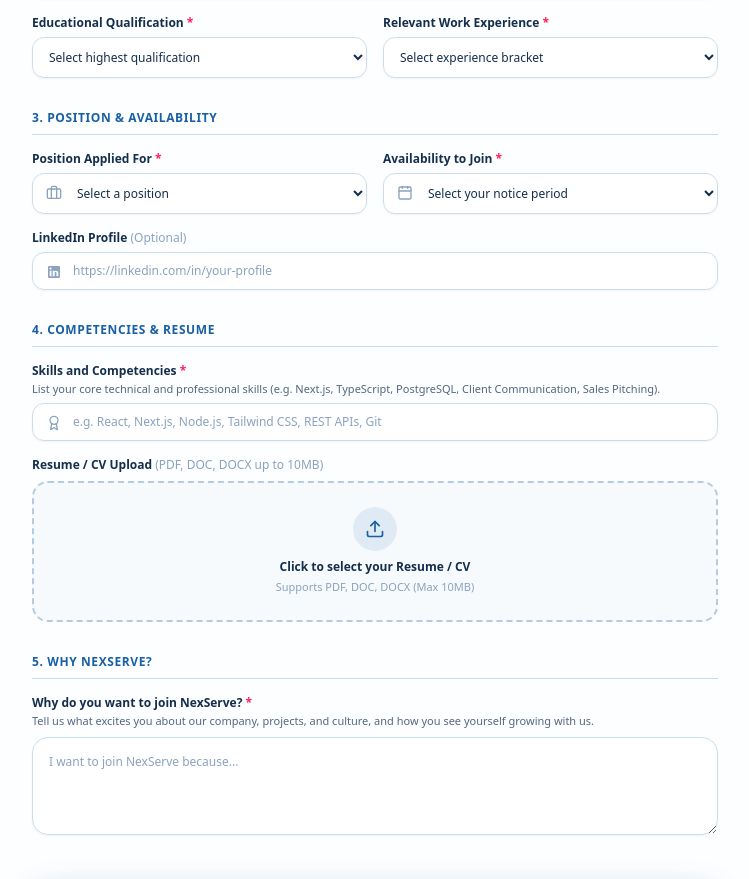
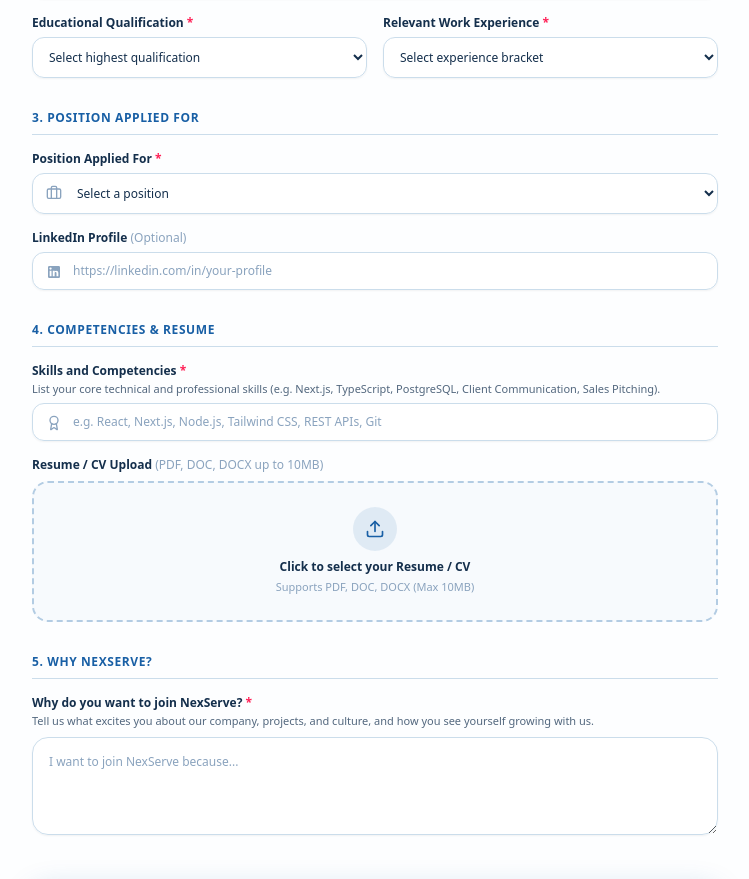
Before and after one commit to peter-techy/NexServe, a Next.js app: page /careers in a window 1280 px wide. Shown: the part 1174-2053 px from the top of the page, without its empty margins (265-1014 px from the left). Built offline with nearby package versions, Linux system fonts and the light colour scheme.

Commit message:
feat(careers): remove Availability to Join field from application forms

```diff
--- a/src/app/actions/applications.ts
+++ b/src/app/actions/applications.ts
@@ -27,7 +27,7 @@ export async function submitJobApplicationAction(
   const relevant_experience = (formData.get("relevant_experience") as string)?.trim() || "";
   const skills = (formData.get("skills") as string)?.trim() || "";
   const position_applied = (formData.get("position_applied") as string)?.trim() || "";
-  const availability = (formData.get("availability") as string)?.trim() || "";
+  const availability = (formData.get("availability") as string)?.trim() || "Not specified";
   const linkedin_url = (formData.get("linkedin_url") as string)?.trim() || "";
   const why_join = (formData.get("why_join") as string)?.trim() || "";
 
@@ -61,9 +61,6 @@ export async function submitJobApplicationAction(
   }
   if (!(JOB_POSITIONS as readonly string[]).includes(position_applied)) {
     return { ok: false, message: "Invalid position selected. Please choose Sales Executive or Others." };
-  }
-  if (!availability) {
-    return { ok: false, message: "Please specify your availability to join." };
   }
   if (!why_join || why_join.length < 10) {
     return { ok: false, message: "Please share why you want to join NexServe (minimum 10 characters)." };
--- a/src/components/careers/application-form.tsx
+++ b/src/components/careers/application-form.tsx
@@ -11,7 +11,6 @@ import {
   Briefcase,
   Award,
   Upload,
-  Calendar,
   HeartHandshake,
   CheckCircle2,
   AlertCircle,
@@ -51,15 +50,6 @@ const EXPERIENCES = [
   "1 - 2 Years",
   "3 - 5 Years",
   "5+ Years",
-];
-
-const AVAILABILITY_OPTIONS = [
-  "Immediate (Within 7 days)",
-  "15 Days Notice",
-  "30 Days Notice",
-  "60 Days Notice",
-  "90 Days Notice",
-  "Flexible / Open to Discussion",
 ];
 
 export function JobApplicationForm({ defaultPosition }: { defaultPosition?: string }) {
@@ -335,17 +325,17 @@ export function JobApplicationForm({ defaultPosition }: { defaultPosition?: stri
           </div>
         </div>
 
-        {/* SECTION 3: Role & Availability */}
+        {/* SECTION 3: Position Applied For */}
         <div className="space-y-4">
           <div className="border-b border-[#cbddeb] pb-2">
             <h3 className="text-xs font-bold uppercase tracking-wider text-[#185fa5]">
-              3. Position & Availability
+              3. Position Applied For
             </h3>
           </div>
 
           <div className="grid grid-cols-1 gap-4 sm:grid-cols-2">
             {/* Position Applied For */}
-            <div>
+            <div className="sm:col-span-2">
               <label htmlFor="position_applied_select" className="block text-xs font-semibold text-[#142f4c]">
                 Position Applied For <span className="text-rose-500">*</span>
               </label>
@@ -362,28 +352,6 @@ export function JobApplicationForm({ defaultPosition }: { defaultPosition?: stri
                   <option value="" disabled>Select a position</option>
                   {POSITIONS.map((p) => (
                     <option key={p} value={p}>{p}</option>
-                  ))}
-                </select>
-              </div>
-            </div>
-
-            {/* Availability to Join */}
-            <div>
-              <label htmlFor="availability" className="block text-xs font-semibold text-[#142f4c]">
-                Availability to Join <span className="text-rose-500">*</span>
-              </label>
-              <div className="relative mt-1.5">
-                <Calendar className="pointer-events-none absolute top-3 left-3.5 size-4 text-[#8aa3be]" />
-                <select
-                  id="availability"
-                  name="availability"
-                  required
-                  defaultValue=""
-                  className="w-full rounded-xl border border-[#cbddeb] bg-white/90 py-2.5 pr-4 pl-10 text-xs font-medium text-[#142f4c] shadow-xs focus:border-[#185fa5] focus:ring-2 focus:ring-[#185fa5]/20 focus:outline-hidden"
-                >
-                  <option value="" disabled>Select your notice period</option>
-                  {AVAILABILITY_OPTIONS.map((av) => (
-                    <option key={av} value={av}>{av}</option>
                   ))}
                 </select>
               </div>
--- a/src/components/hr/applications-client.tsx
+++ b/src/components/hr/applications-client.tsx
@@ -231,7 +231,7 @@ export function ApplicationsClient({
       `"${a.relevant_experience.replace(/"/g, '""')}"`,
       `"${a.skills.replace(/"/g, '""')}"`,
       `"${a.position_applied.replace(/"/g, '""')}"`,
-      `"${a.availability.replace(/"/g, '""')}"`,
+      a.availability ? `"${a.availability.replace(/"/g, '""')}"` : '""',
       `"${(a.linkedin_url || "").replace(/"/g, '""')}"`,
       `"${a.why_join.replace(/"/g, '""').replace(/\n/g, " ")}"`,
       `"${a.status}"`,
@@ -488,7 +488,7 @@ export function ApplicationsClient({
 
                       {/* Availability */}
                       <Td>
-                        <span className="text-xs text-[#142f4c] font-medium">{app.availability}</span>
+                        <span className="text-xs text-[#142f4c] font-medium">{app.availability || "—"}</span>
                       </Td>
 
                       {/* Resume */}
@@ -645,7 +645,7 @@ export function ApplicationsClient({
                     Availability to Join
                   </p>
                   <p className="mt-1 text-sm font-bold text-[#142f4c]">
-                    {activeModalApp.availability}
+                    {activeModalApp.availability || "Not specified"}
                   </p>
                 </div>
               </div>
@@ -936,10 +936,9 @@ export function ApplicationsClient({
                   </select>
                 </div>
                 <div>
-                  <label className="block font-semibold text-[#142f4c]">Availability to Join *</label>
+                  <label className="block font-semibold text-[#142f4c]">Availability to Join (Optional)</label>
                   <input
                     name="availability"
-                    required
                     placeholder="e.g. Immediate, 15 Days"
                     className="mt-1 w-full rounded-xl border border-[#cbddeb] p-2.5 text-xs focus:border-[#185fa5] focus:outline-hidden"
                   />
--- a/src/components/public/careers-section.tsx
+++ b/src/components/public/careers-section.tsx
@@ -11,7 +11,6 @@ import {
   Briefcase,
   Award,
   Upload,
-  Calendar,
   HeartHandshake,
   CheckCircle2,
   AlertCircle,
@@ -54,15 +53,6 @@ const EXPERIENCES = [
   "1 - 2 Years",
   "3 - 5 Years",
   "5+ Years",
-];
-
-const AVAILABILITY_OPTIONS = [
-  "Immediate (Within 7 days)",
-  "15 Days Notice",
-  "30 Days Notice",
-  "60 Days Notice",
-  "90 Days Notice",
-  "Flexible / Open to Discussion",
 ];
 
 export function CareersSection() {
@@ -377,7 +367,7 @@ export function CareersSection() {
               </div>
 
               {/* 8. Position Applied For */}
-              <div>
+              <div className="sm:col-span-2">
                 <label htmlFor="careers_position" className="block text-xs font-semibold text-[#142f4c]">
                   Position Applied For <span className="text-rose-500">*</span>
                 </label>
@@ -394,28 +384,6 @@ export function CareersSection() {
                     <option value="" disabled>Select position</option>
                     {POSITIONS.map((p) => (
                       <option key={p} value={p}>{p}</option>
-                    ))}
-                  </select>
-                </div>
-              </div>
-
-              {/* 9. Availability to Join */}
-              <div>
-                <label htmlFor="careers_availability" className="block text-xs font-semibold text-[#142f4c]">
-                  Availability to Join <span className="text-rose-500">*</span>
-                </label>
-                <div className="relative mt-1">
-                  <Calendar className="pointer-events-none absolute top-3 left-3 size-3.5 text-[#8aa3be]" />
-                  <select
-                    id="careers_availability"
-                    name="availability"
-                    required
-                    defaultValue=""
-                    className="w-full rounded-xl border border-[#cbddeb] bg-white py-2.5 pr-3 pl-9 text-xs text-[#142f4c] focus:border-[#185fa5] focus:outline-hidden"
-                  >
-                    <option value="" disabled>Select notice period</option>
-                    {AVAILABILITY_OPTIONS.map((av) => (
-                      <option key={av} value={av}>{av}</option>
                     ))}
                   </select>
                 </div>
--- a/src/lib/applications.ts
+++ b/src/lib/applications.ts
@@ -164,7 +164,7 @@ export async function createJobApplication(
         resume_name: record.resume_name || null,
         resume_data: record.resume_data || null,
         position_applied: record.position_applied,
-        availability: record.availability,
+        availability: record.availability || "Not specified",
         linkedin_url: record.linkedin_url || null,
         why_join: record.why_join,
         status: record.status,
--- a/src/lib/types.ts
+++ b/src/lib/types.ts
@@ -169,7 +169,7 @@ export interface JobApplication {
   resume_name?: string | null;
   resume_data?: string | null;
   position_applied: string;
-  availability: string;
+  availability?: string | null;
   linkedin_url?: string | null;
   why_join: string;
   status: ApplicationStatus;
```
Also changed, not shown: 1 other file (tests, documents, lock files or other folders).
